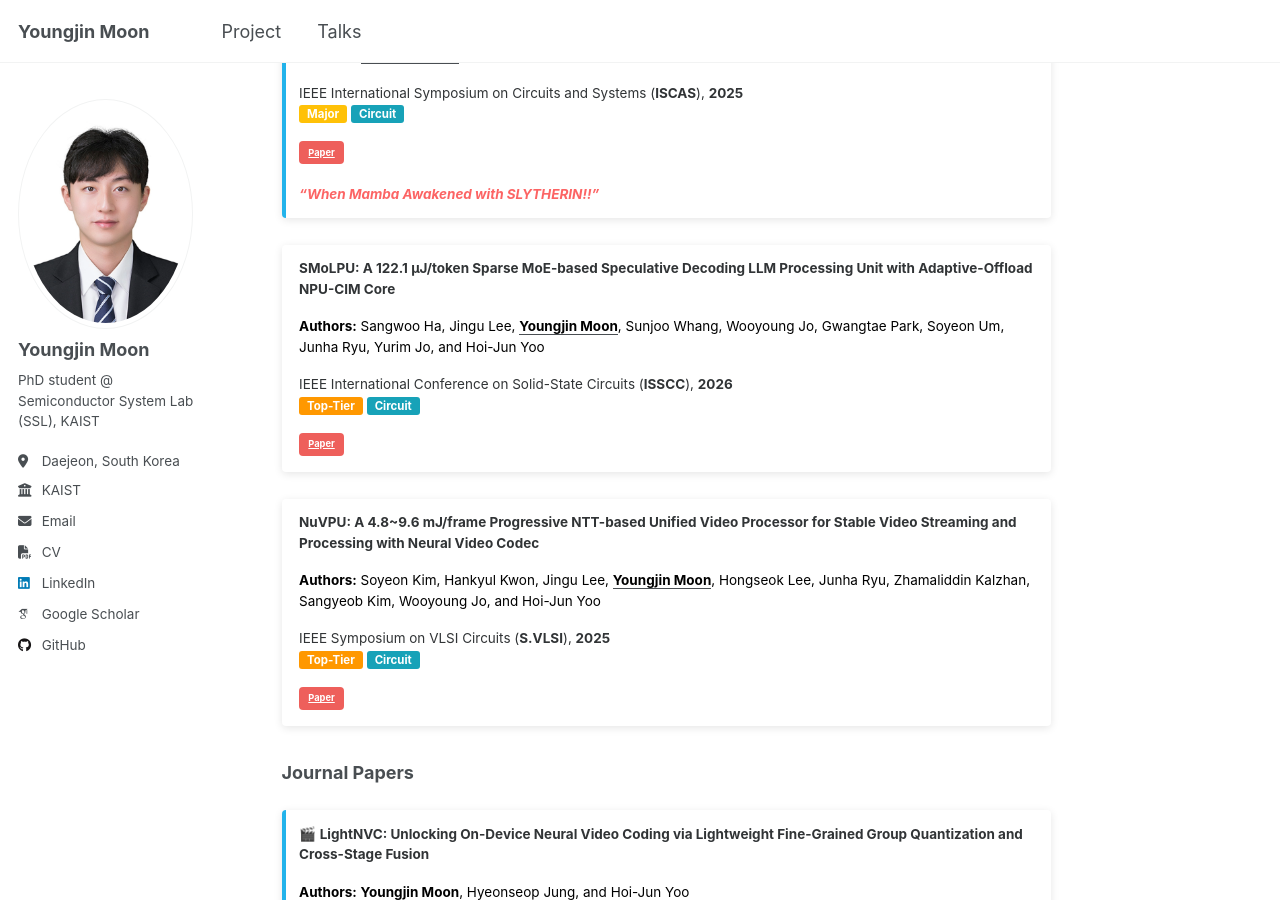
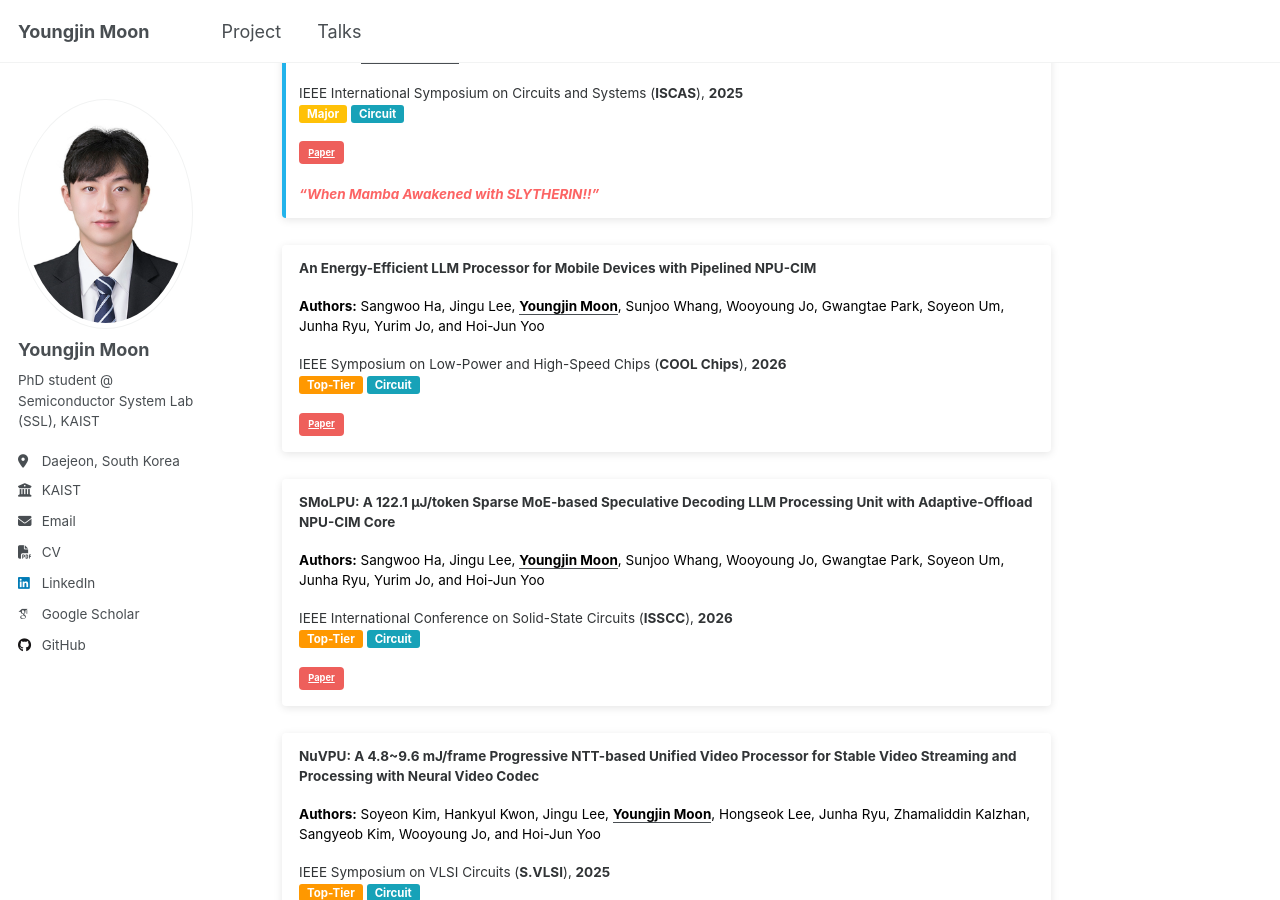
Before and after one commit to yjmoon99/yjmoon99.github.io, a Jekyll site: the page built from _pages/about.md, in a window 1280 px wide and 900 px high, scrolled down 1555 px. Built offline with Jekyll 4.4.1, drawn with Linux system fonts in a browser that asks for light colours; some web fonts are replaced; a script that is not in the unit is left out.

Commit message:
Update Profile

```diff
--- a/_pages/about.md
+++ b/_pages/about.md
@@ -67,6 +67,18 @@ IEEE International Symposium on Circuits and Systems (**ISCAS**), **2025**
 [Paper](https://ieeexplore.ieee.org/abstract/document/11042937){: .btn .btn--danger .btn--small}
 
 <em style="color: rgb(252, 100, 100); font-weight: bold; font-style: italic;">"When Mamba Awakened with SLYTHERIN!!"</em>
+</div>
+
+<div class="notice notice--info" markdown="1" style="border-left: 4px solid transparent; margin-bottom: 1.5em; background-color: white; box-shadow: 0 2px 8px rgba(0,0,0,0.1); border-radius: 4px; padding: 1em; font-size: 1.6em;">
+**An Energy-Efficient LLM Processor for Mobile Devices with Pipelined NPU-CIM**
+
+<span style="color: #000; font-weight: bold;">Authors:</span> <span style="color: #000;">Sangwoo Ha, Jingu Lee, <strong><u>Youngjin Moon</u></strong>, Sunjoo Whang, Wooyoung Jo, Gwangtae Park, Soyeon Um, Junha Ryu, Yurim Jo, and Hoi-Jun Yoo</span>
+
+IEEE Symposium on Low-Power and High-Speed Chips (**COOL Chips**), **2026** <em style="color: red; font-style: italic; font-weight: bold;"></em><br>
+<span style="background-color: #ff9800; color: white; padding: 2px 8px; border-radius: 3px; font-size: 0.85em; font-weight: bold;">Top-Tier</span> <span style="background-color: #17a2b8; color: white; padding: 2px 8px; border-radius: 3px; font-size: 0.85em; font-weight: bold;">Circuit</span>
+
+[Paper](https://ieeexplore.ieee.org/document/11409285){: .btn .btn--danger .btn--small}
+
 </div>
 
 <div class="notice notice--info" markdown="1" style="border-left: 4px solid transparent; margin-bottom: 1.5em; background-color: white; box-shadow: 0 2px 8px rgba(0,0,0,0.1); border-radius: 4px; padding: 1em; font-size: 1.6em;">
```
